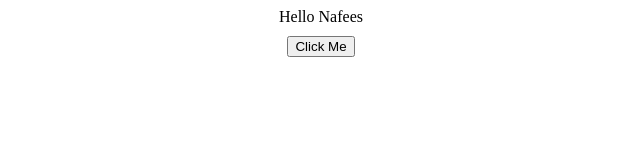
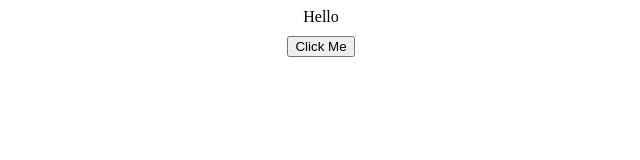
Before and after one commit to iqbalnafee/React-Hooks, a React (Create React App) app: page / in a window 1280 px wide. Shown: the top 160 px of the page, without its empty margins (319-959 px from the left). Built offline with nearby package versions, Linux system fonts and the light colour scheme.

Commit message:
boolean type useState done

```diff
--- a/src/App.js
+++ b/src/App.js
@@ -5,13 +5,16 @@ function App() {
 
   const [name, setName] = useState("Nafees");
 
+  const [flag, setFlag] = useState(false);
+
   const changeName = () => {
-    setName("Iqbal");
+    //setName("Iqbal");
+    setFlag(!flag);
   }
 
   return (
     <div className="App">
-      <div>Hello {name}</div>
+      <div>Hello {flag ? name : ""}</div>
       <button className="btn-primary" onClick={changeName} style={{ marginTop: "10px" }}> Click Me </button>
     </div >
   );
```
